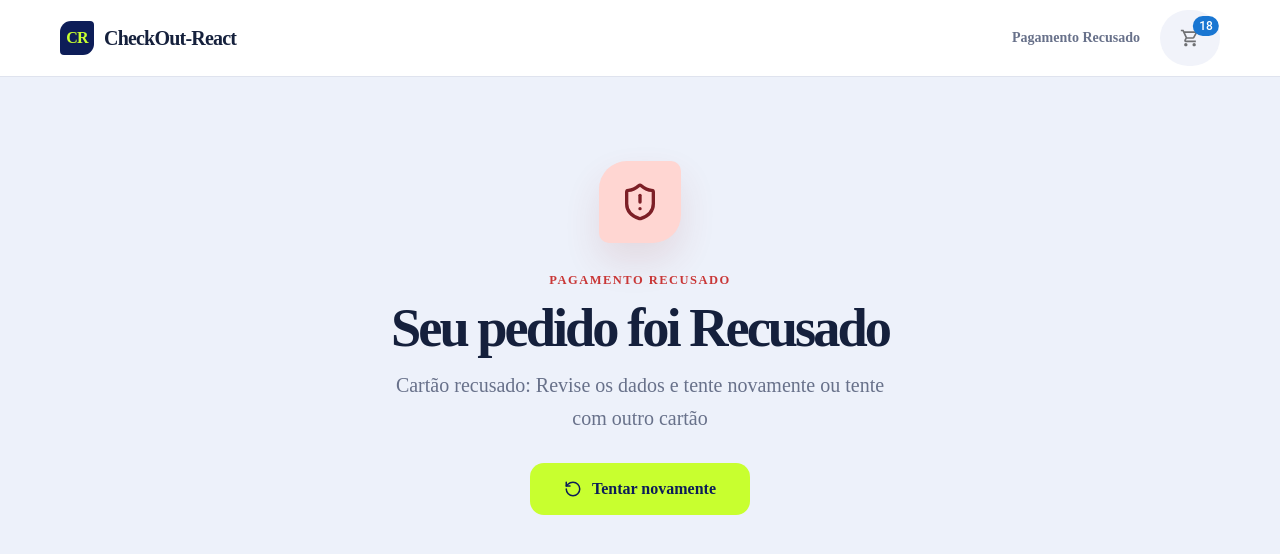
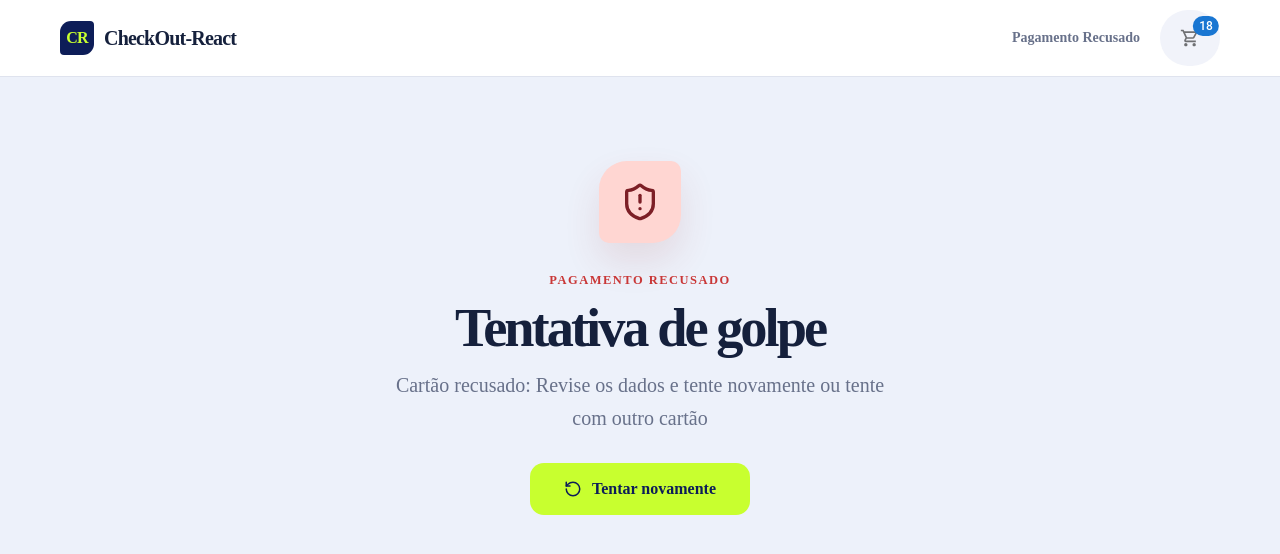
Before and after one commit to Agnaldokorb/checkout-react, a React (Vite) app: page /falha in a window 1280 px wide. Shown: the top 554 px of the page. Built offline with nearby package versions, Linux system fonts and the light colour scheme.

Commit message:
fix: coreção de frase Processando compra… e Tentativa de golpe conforme enunciado

```diff
--- a/src/components/resultadoCompra.jsx
+++ b/src/components/resultadoCompra.jsx
@@ -25,7 +25,7 @@ export default function ResultadoCompra({ tipo }) {
           {sucesso ? "Pagamento aprovado" : "Pagamento Recusado"}
         </p>
         <h1 className="mb-3 font-['Manrope'] text-4xl leading-[1.05] font-extrabold tracking-[-0.055em] text-[#15203c] sm:text-[clamp(2rem,4.5vw,3.4rem)]">
-          {sucesso ? "Seu pedido Foi Confirmado" : "Seu pedido foi Recusado"}
+          {sucesso ? "Seu pedido Foi Confirmado" : "Tentativa de golpe"}
         </h1>
         <p className="mx-auto mb-7 max-w-[500px] leading-[1.65] text-[#68718a] text-xl">
           {sucesso
--- a/src/pages/pagamento.jsx
+++ b/src/pages/pagamento.jsx
@@ -240,7 +240,7 @@ export default function Pagamento() {
                     className="size-[18px] animate-spin rounded-full border-2 border-[#0d1d58]/25 border-t-[#0d1d58]"
                     aria-hidden="true"
                   />{" "}
-                  Processando Pagamento…
+                  Processando compra…
                 </>
               ) : (
                 <>
```
